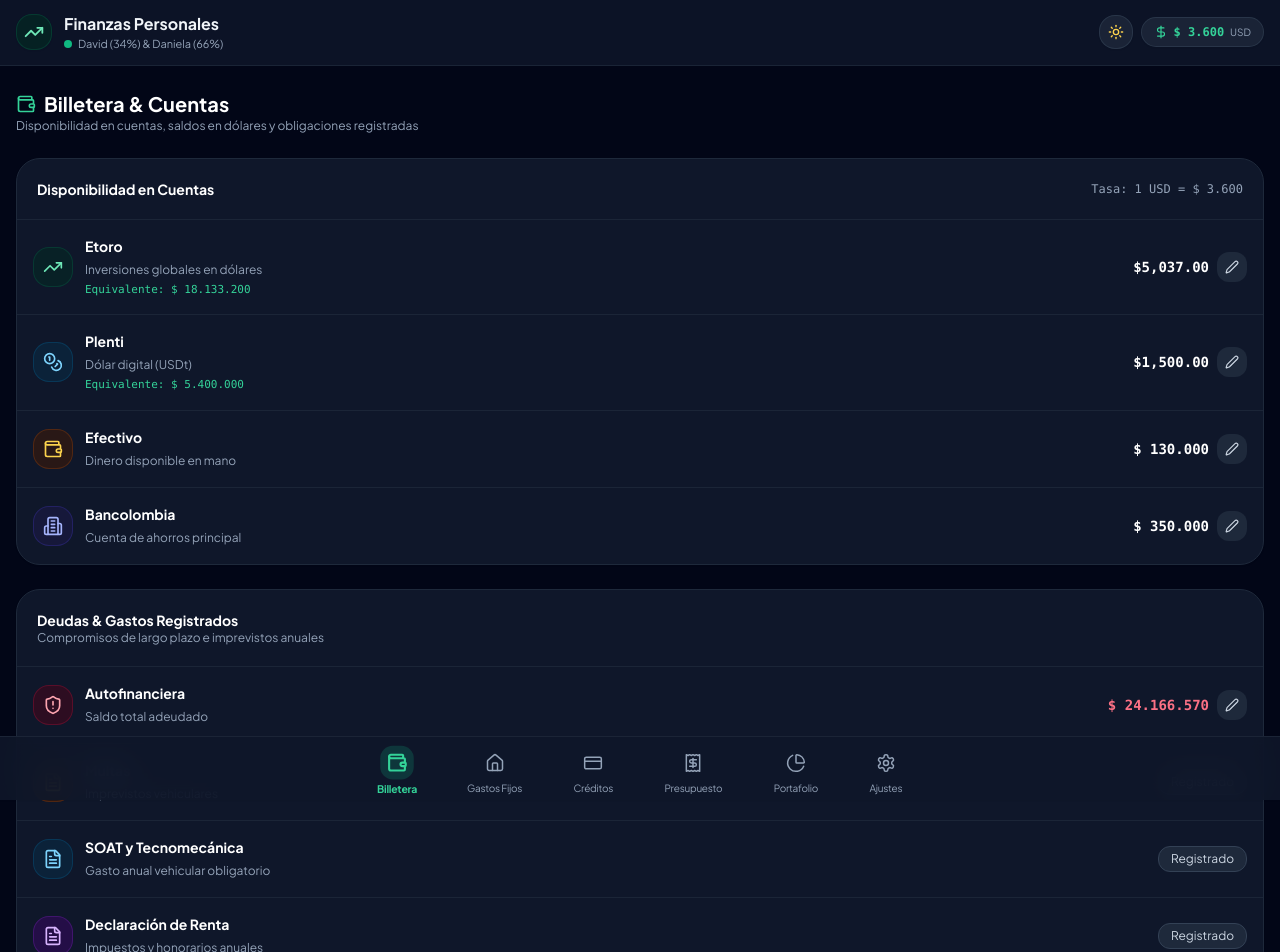
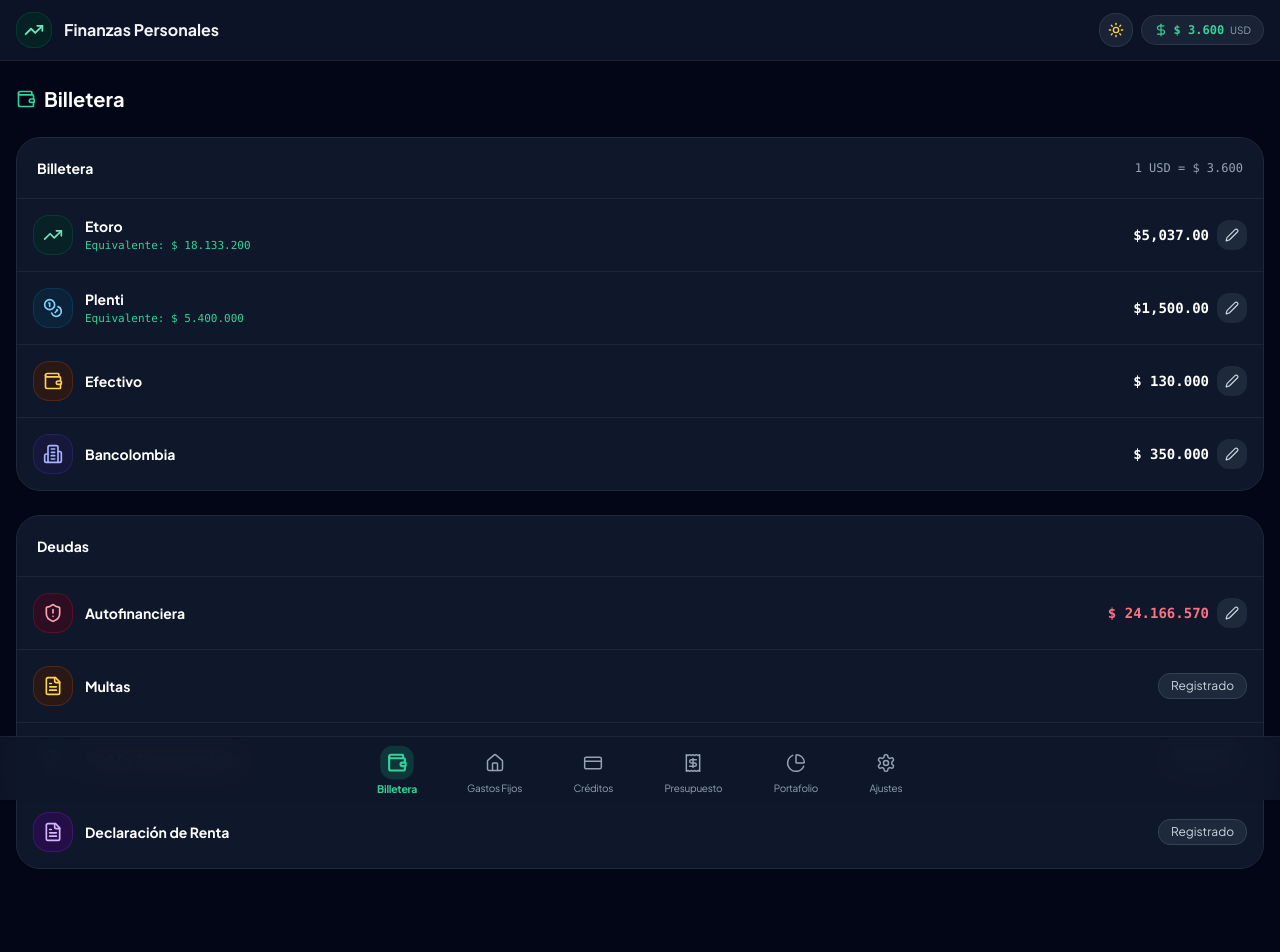
Before and after one commit to vitigo1996/Calculadora-financiera, a React (Vite) app: page / in a window 1280 px wide. Shown: the top 952 px of the page. Built offline with nearby package versions, Linux system fonts and the light colour scheme.

Commit message:
clean: Simplify Billetera view titles and remove all requested category subtitles

```diff
--- a/src/components/ui/Navbar.tsx
+++ b/src/components/ui/Navbar.tsx
@@ -19,8 +19,6 @@ export const Navbar: React.FC = () => {
     }
   };
 
-  const isShared = summary.mode === 'shared' && summary.p2.enabled;
-
   return (
     <header className="sticky top-0 z-40 bg-white/80 dark:bg-slate-900/85 backdrop-blur-md border-b border-slate-200/80 dark:border-slate-800/80 px-4 py-3 transition-colors">
       <div className="max-w-7xl mx-auto flex items-center justify-between">
@@ -33,19 +31,6 @@ export const Navbar: React.FC = () => {
             <h1 className="font-bold text-sm sm:text-base text-slate-800 dark:text-slate-100 leading-tight">
               Finanzas Personales
             </h1>
-            <div className="flex items-center gap-2 text-[11px] text-slate-500 dark:text-slate-400">
-              {isShared ? (
-                <span className="flex items-center gap-1.5">
-                  <span className="w-2 h-2 rounded-full bg-emerald-500"></span>
-                  {summary.p1.name} ({(summary.p1.ratio * 100).toFixed(0)}%) & {summary.p2.name} ({(summary.p2.ratio * 100).toFixed(0)}%)
-                </span>
-              ) : (
-                <span className="flex items-center gap-1.5">
-                  <span className="w-2 h-2 rounded-full bg-emerald-500"></span>
-                  {summary.p1.name} (Individual)
-                </span>
-              )}
-            </div>
           </div>
         </div>
 
--- a/src/features/billetera/BilleteraView.tsx
+++ b/src/features/billetera/BilleteraView.tsx
@@ -1,7 +1,7 @@
 import React, { useState } from 'react';
 import { useFinance } from '../../context/FinanceContext';
 import { formatCurrency } from '../../services/financeCalculations';
-import { Wallet, DollarSign, Edit2, TrendingUp, Building2, Coins, ShieldAlert, FileText, Check } from 'lucide-react';
+import { Wallet, Edit2, TrendingUp, Building2, Coins, ShieldAlert, FileText, Check } from 'lucide-react';
 
 export const BilleteraView: React.FC = () => {
   const { data, summary, updateBilletera, updateAutofinanciera } = useFinance();
@@ -30,7 +30,6 @@ export const BilleteraView: React.FC = () => {
     {
       key: 'etoroUSD',
       nombre: 'Etoro',
-      subtitulo: 'Inversiones globales en dólares',
       saldo: data.billetera.etoroUSD,
       moneda: 'USD',
       equivalenteCOP: summary.portafolio.etoroCOP,
@@ -40,7 +39,6 @@ export const BilleteraView: React.FC = () => {
     {
       key: 'plentiUSD',
       nombre: 'Plenti',
-      subtitulo: 'Dólar digital (USDt)',
       saldo: data.billetera.plentiUSD,
       moneda: 'USD',
       equivalenteCOP: summary.portafolio.plentiCOP,
@@ -50,7 +48,6 @@ export const BilleteraView: React.FC = () => {
     {
       key: 'efectivoCOP',
       nombre: 'Efectivo',
-      subtitulo: 'Dinero disponible en mano',
       saldo: data.billetera.efectivoCOP,
       moneda: 'COP',
       icon: Wallet,
@@ -59,7 +56,6 @@ export const BilleteraView: React.FC = () => {
     {
       key: 'bancolombiaCOP',
       nombre: 'Bancolombia',
-      subtitulo: 'Cuenta de ahorros principal',
       saldo: data.billetera.bancolombiaCOP,
       moneda: 'COP',
       icon: Building2,
@@ -72,19 +68,16 @@ export const BilleteraView: React.FC = () => {
       {/* Header */}
       <div>
         <h2 className="text-xl font-bold text-slate-800 dark:text-white flex items-center gap-2">
-          <Wallet className="w-5 h-5 text-emerald-600 dark:text-emerald-400" /> Billetera & Cuentas
+          <Wallet className="w-5 h-5 text-emerald-600 dark:text-emerald-400" /> Billetera
         </h2>
-        <p className="text-xs text-slate-500 dark:text-slate-400">
-          Disponibilidad en cuentas, saldos en dólares y obligaciones registradas
-        </p>
       </div>
 
       {/* Cuentas y Saldos */}
       <div className="bg-white dark:bg-slate-900 rounded-3xl border border-slate-200/80 dark:border-slate-800 shadow-sm overflow-hidden transition-colors">
         <div className="p-5 border-b border-slate-100 dark:border-slate-800/80 flex items-center justify-between">
-          <h3 className="font-bold text-slate-800 dark:text-white text-sm">Disponibilidad en Cuentas</h3>
+          <h3 className="font-bold text-slate-800 dark:text-white text-sm">Billetera</h3>
           <span className="text-xs text-slate-500 dark:text-slate-400 font-mono">
-            Tasa: 1 USD = {formatCurrency(data.billetera.dolar, 'COP')}
+            1 USD = {formatCurrency(data.billetera.dolar, 'COP')}
           </span>
         </div>
 
@@ -101,7 +94,6 @@ export const BilleteraView: React.FC = () => {
                   </div>
                   <div>
                     <h4 className="font-bold text-slate-800 dark:text-white text-sm">{c.nombre}</h4>
-                    <span className="text-xs text-slate-500 dark:text-slate-400">{c.subtitulo}</span>
                     {c.equivalenteCOP && (
                       <span className="block text-[11px] text-emerald-600 dark:text-emerald-400 font-mono mt-0.5">
                         Equivalente: {formatCurrency(c.equivalenteCOP, 'COP')}
@@ -150,11 +142,10 @@ export const BilleteraView: React.FC = () => {
         </div>
       </div>
 
-      {/* Deudas & Compromisos Registrados */}
+      {/* Deudas */}
       <div className="bg-white dark:bg-slate-900 rounded-3xl border border-slate-200/80 dark:border-slate-800 shadow-sm overflow-hidden transition-colors">
         <div className="p-5 border-b border-slate-100 dark:border-slate-800/80">
-          <h3 className="font-bold text-slate-800 dark:text-white text-sm">Deudas & Gastos Registrados</h3>
-          <p className="text-xs text-slate-500 dark:text-slate-400">Compromisos de largo plazo e imprevistos anuales</p>
+          <h3 className="font-bold text-slate-800 dark:text-white text-sm">Deudas</h3>
         </div>
 
         <div className="divide-y divide-slate-100 dark:divide-slate-800/80">
@@ -164,10 +155,7 @@ export const BilleteraView: React.FC = () => {
               <div className="w-10 h-10 rounded-2xl bg-rose-100 dark:bg-rose-950/50 text-rose-700 dark:text-rose-300 border border-rose-200 dark:border-rose-800/40 flex items-center justify-center">
                 <ShieldAlert className="w-5 h-5" />
               </div>
-              <div>
-                <h4 className="font-bold text-slate-800 dark:text-white text-sm">Autofinanciera</h4>
-                <span className="text-xs text-slate-500 dark:text-slate-400">Saldo total adeudado</span>
-              </div>
+              <h4 className="font-bold text-slate-800 dark:text-white text-sm">Autofinanciera</h4>
             </div>
 
             <div className="flex items-center gap-2">
@@ -209,10 +197,7 @@ export const BilleteraView: React.FC = () => {
               <div className="w-10 h-10 rounded-2xl bg-amber-100 dark:bg-amber-950/50 text-amber-700 dark:text-amber-300 border border-amber-200 dark:border-amber-800/40 flex items-center justify-center">
                 <FileText className="w-5 h-5" />
               </div>
-              <div>
-                <h4 className="font-bold text-slate-800 dark:text-white text-sm">Multas</h4>
-                <span className="text-xs text-slate-500 dark:text-slate-400">Imprevistos vehiculares</span>
-              </div>
+              <h4 className="font-bold text-slate-800 dark:text-white text-sm">Multas</h4>
             </div>
             <span className="text-xs text-slate-600 dark:text-slate-300 bg-slate-100 dark:bg-slate-800 px-3 py-1 rounded-xl border border-slate-200 dark:border-slate-700">
               Registrado
@@ -225,10 +210,7 @@ export const BilleteraView: React.FC = () => {
               <div className="w-10 h-10 rounded-2xl bg-sky-100 dark:bg-sky-950/50 text-sky-700 dark:text-sky-300 border border-sky-200 dark:border-sky-800/40 flex items-center justify-center">
                 <FileText className="w-5 h-5" />
               </div>
-              <div>
-                <h4 className="font-bold text-slate-800 dark:text-white text-sm">SOAT y Tecnomecánica</h4>
-                <span className="text-xs text-slate-500 dark:text-slate-400">Gasto anual vehicular obligatorio</span>
-              </div>
+              <h4 className="font-bold text-slate-800 dark:text-white text-sm">SOAT y Tecnomecánica</h4>
             </div>
             <span className="text-xs text-slate-600 dark:text-slate-300 bg-slate-100 dark:bg-slate-800 px-3 py-1 rounded-xl border border-slate-200 dark:border-slate-700">
               Registrado
@@ -241,10 +223,7 @@ export const BilleteraView: React.FC = () => {
               <div className="w-10 h-10 rounded-2xl bg-purple-100 dark:bg-purple-950/50 text-purple-700 dark:text-purple-300 border border-purple-200 dark:border-purple-800/40 flex items-center justify-center">
                 <FileText className="w-5 h-5" />
               </div>
-              <div>
-                <h4 className="font-bold text-slate-800 dark:text-white text-sm">Declaración de Renta</h4>
-                <span className="text-xs text-slate-500 dark:text-slate-400">Impuestos y honorarios anuales</span>
-              </div>
+              <h4 className="font-bold text-slate-800 dark:text-white text-sm">Declaración de Renta</h4>
             </div>
             <span className="text-xs text-slate-600 dark:text-slate-300 bg-slate-100 dark:bg-slate-800 px-3 py-1 rounded-xl border border-slate-200 dark:border-slate-700">
               Registrado
```
